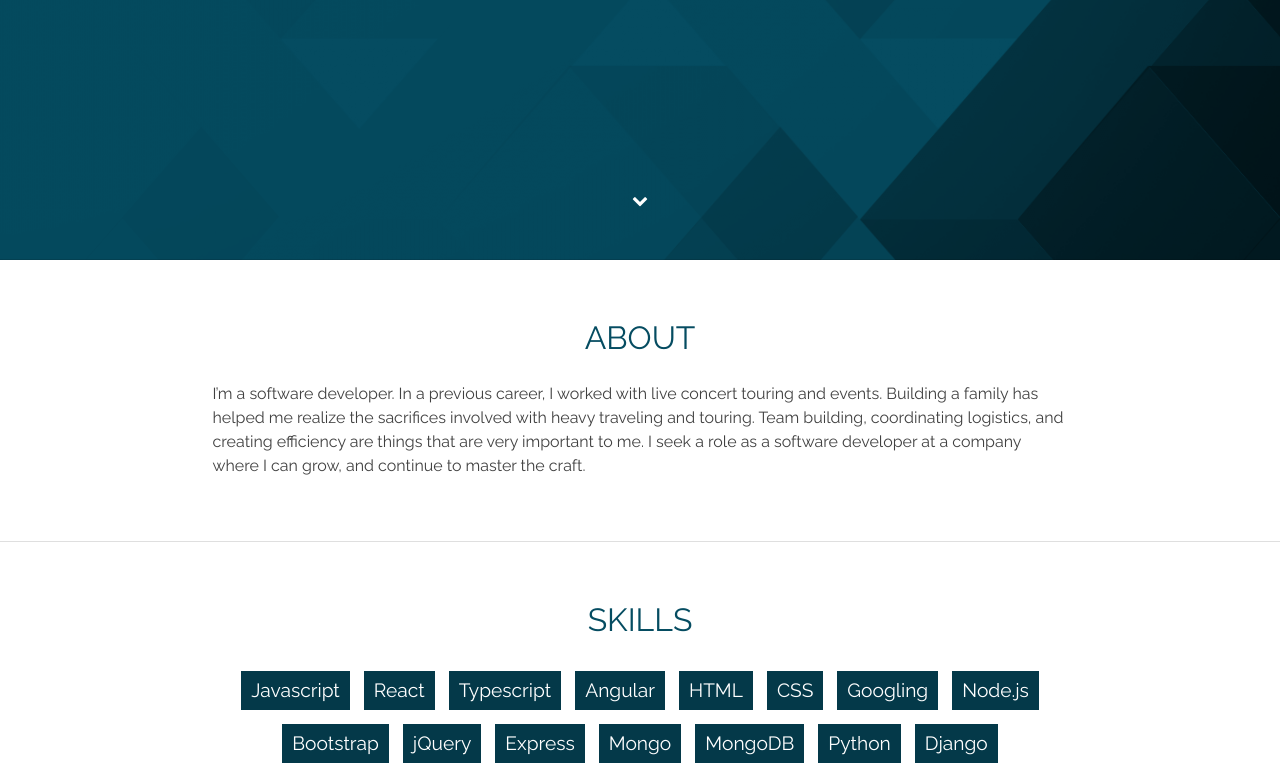
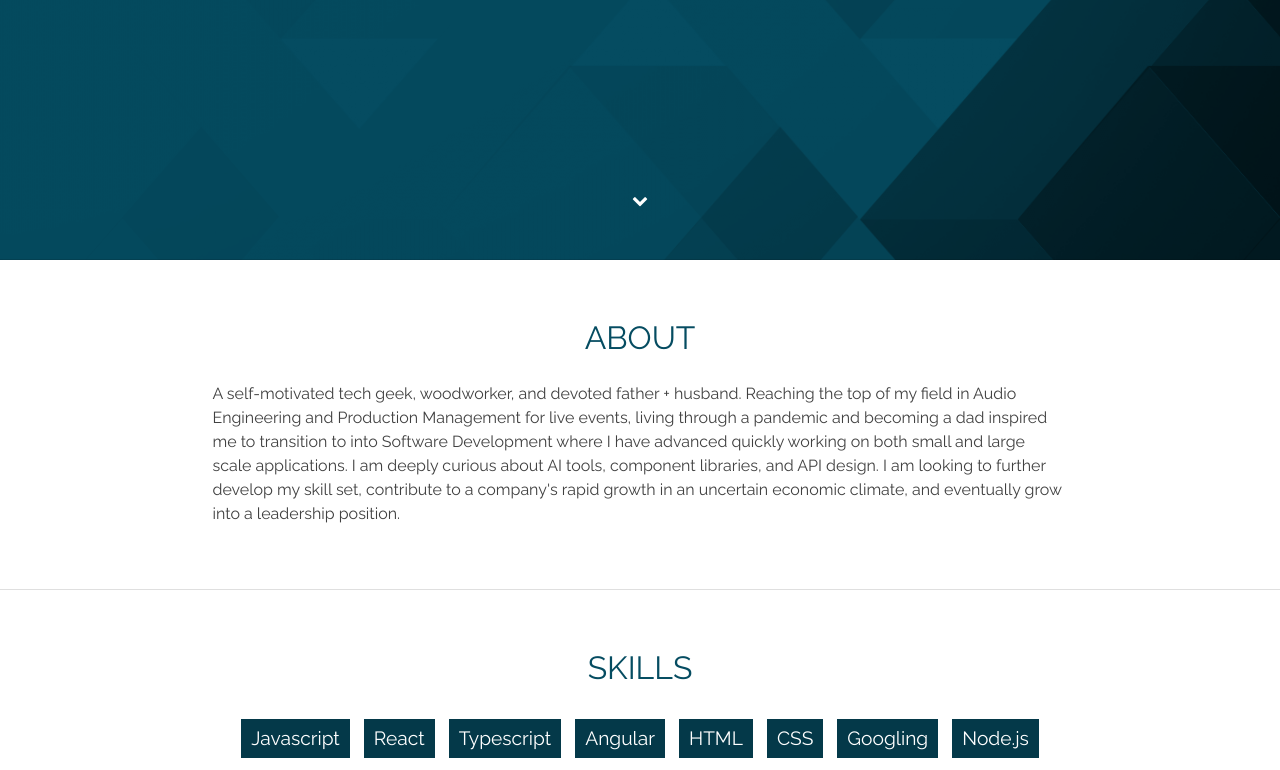
Before and after one commit to austinschroeder/portfolio-react, a React (Create React App) app: page / in a window 1280 px wide. Shown: the part 540-1310 px from the top of the page. Built offline with nearby package versions, Linux system fonts and the light colour scheme.

Commit message:
update about to styled components

```diff
--- a/src/components/About.js
+++ b/src/components/About.js
@@ -1,29 +1,69 @@
-// ***LIVES IN DIV className=CONTAINER***
+import styled from 'styled-components';
 
 const About = () => {
   return (
-    <div className="row white box-shadow">
-      <div className="anchor" name="about" />
-      <div className="side-content"></div>
-      <div className="main-content">
-        <div className="content-header">
-          <h2 id="about-header">About</h2>
-        </div>
-        <div className="content-body">
-          <p>
-            I’m a software developer. In a previous career, I worked with live
-            concert touring and events. Building a family has helped me realize
-            the sacrifices involved with heavy traveling and touring. Team
-            building, coordinating logistics, and creating efficiency are things
-            that are very important to me. I seek a role as a software developer
-            at a company where I can grow, and continue to master the craft.
-          </p>
-          <p></p>
-        </div>
-      </div>
-      <div className="side-content"></div>
-    </div>
+    <Container>
+      <Row>
+        <SideContent />
+        <MainContent>
+          <Header id="about-header">About</Header>
+          <Body>
+            A self-motivated tech geek, woodworker, and devoted father +
+            husband. Reaching the top of my field in Audio Engineering and
+            Production Management for live events, living through a pandemic and
+            becoming a dad inspired me to transition to into Software
+            Development where I have advanced quickly working on both small and
+            large scale applications. I am deeply curious about AI tools,
+            component libraries, and API design. I am looking to further develop
+            my skill set, contribute to a company's rapid growth in an uncertain
+            economic climate, and eventually grow into a leadership position.
+          </Body>
+          <Body></Body>
+        </MainContent>
+        <SideContent />
+      </Row>
+    </Container>
   );
 };
 
+const Container = styled.div`
+  width: 100%;
+  display: flex;
+  flex-direction: column;
+`;
+
+const Row = styled.div`
+  display: flex;
+  background: white;
+  -webkit-box-shadow: 0px 0px 1px 0px rgba(0, 0, 0, 0.75);
+  -moz-box-shadow: 0px 0px 1px 0px rgba(0, 0, 0, 0.75);
+  box-shadow: 0px 0px 1px 0px rgba(0, 0, 0, 0.75);
+`;
+
+const SideContent = styled.div`
+  flex: 0 0 16.6%;
+  @media screen and (max-width: 600px) {
+    flex: 0 0 25px;
+  }
+`;
+
+const MainContent = styled.div`
+  flex: 1;
+  margin-top: 2rem;
+  margin-bottom: 3rem;
+`;
+
+const Header = styled.h2`
+  font-weight: 200;
+  font-size: 2rem;
+  color: #054c61;
+  text-transform: uppercase;
+  text-align: center;
+`;
+
+const Body = styled.p`
+  line-height: 1.5;
+  color: rgba(0, 0, 0, 0.75);
+`;
+
 export default About;
```
